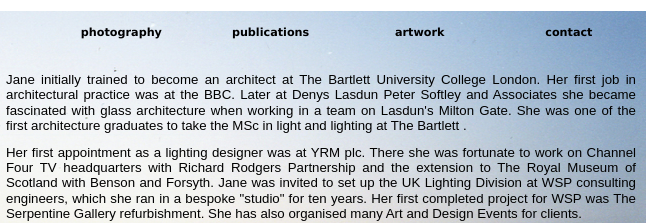
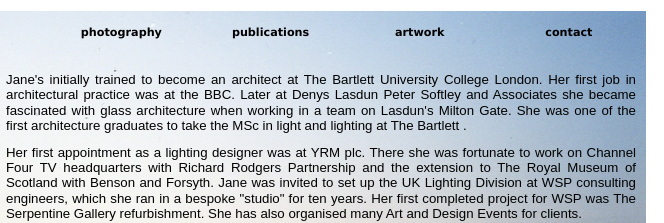
Before and after one commit to marcus7777/jane, a plain HTML site: page index.html in a window 1280 px wide. Shown: the top 223 px of the page, 444-1108 px from the left. Drawn offline with Linux system fonts and the light colour scheme.

Commit message:
Update index.html

```diff
--- a/index.html
+++ b/index.html
@@ -30,7 +30,7 @@
 	<div class="clear"></div>
 	<div id="janehome"><strong><span class="style6">Jane Gosney</span>  <span class="style5">FRSA FSLL</span></strong><strong>   </strong></div>
     <div id="contenthome">
-<p>Jane initially trained to become an architect at The Bartlett University College London. Her first job in architectural practice was at the BBC. Later at Denys Lasdun Peter Softley and Associates she became fascinated with glass architecture when working in a team on Lasdun's Milton Gate. She was one of the first architecture graduates to take the MSc in light and lighting at The Bartlett .</p>
+<p>Jane's initially trained to become an architect at The Bartlett University College London. Her first job in architectural practice was at the BBC. Later at Denys Lasdun Peter Softley and Associates she became fascinated with glass architecture when working in a team on Lasdun's Milton Gate. She was one of the first architecture graduates to take the MSc in light and lighting at The Bartlett .</p>
 <p>Her first appointment as a lighting designer was at YRM plc. There she was fortunate to work on Channel Four TV headquarters with Richard Rodgers Partnership and the extension to The Royal Museum of Scotland with Benson and Forsyth. Jane was invited to set up the UK Lighting Division at WSP consulting engineers, which she ran in a bespoke "studio" for ten years. Her first completed project for WSP was The Serpentine Gallery refurbishment. She has also organised many Art and Design Events for clients.</p>
 <p>She has been awarded the Fellowship of the Society of Light and Lighting. Already a Senior Fellow of the Royal Society of Arts Jane has a rare breadth of interests bridging both engineering and fine art. She has worked on many Public Art commissions and on collaborative work with artists. Her photography and writing have contributed to an extensive record of her philosophy on design.</p>
 <p>To stimulate her work as an artist and photographer Jane rediscovered fellow Yorkshire woman and sculptor Barbara  Hepworth in St Ives. The magnet to see the sunset away from London's skyline became too strong. After twenty years as a frontline designer in London with an impressive portfolio she joined her artist mother to share time in the Peak District and Cornwall to work on her own projects. Her heart is still there.</p>
```
